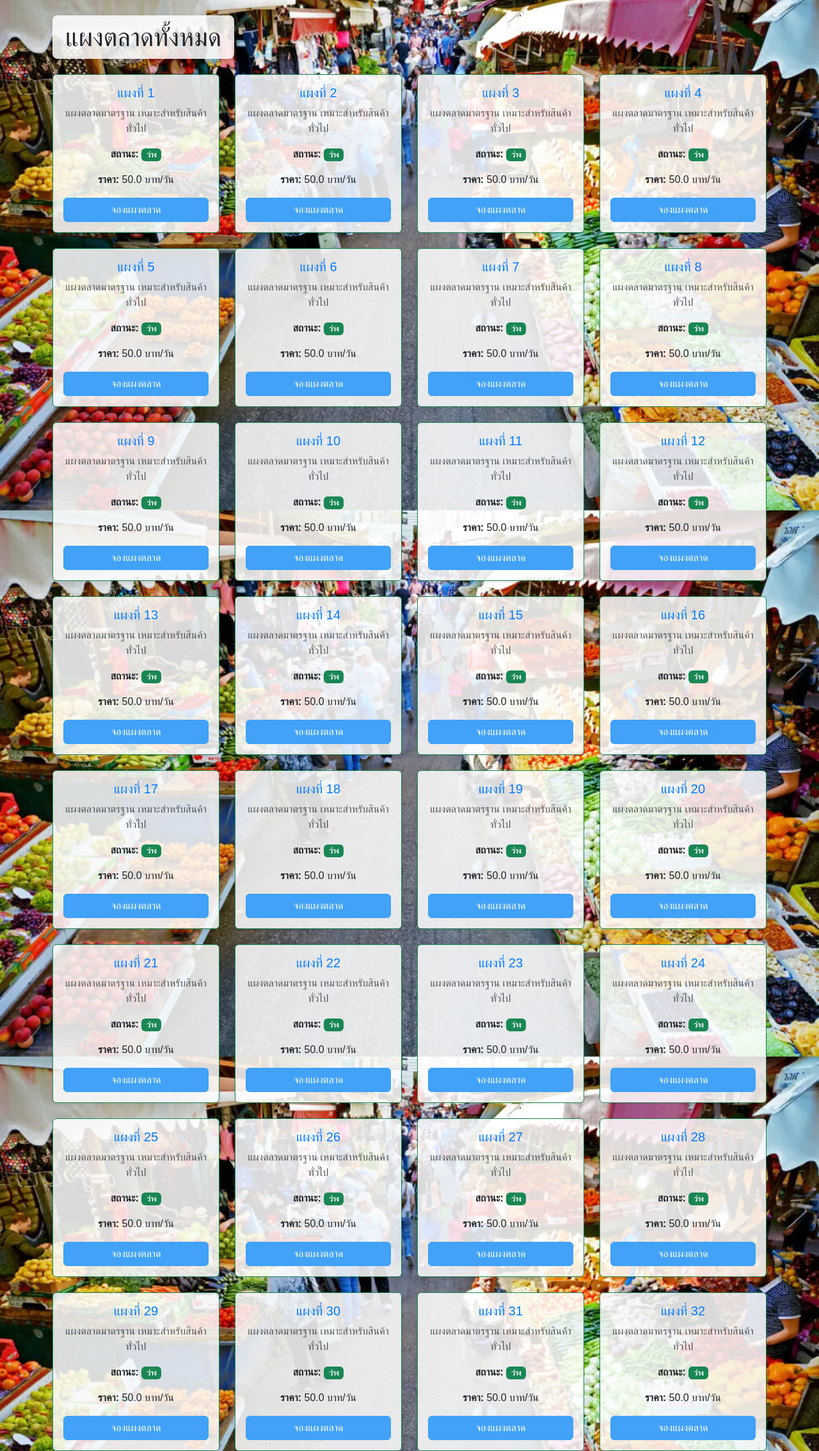
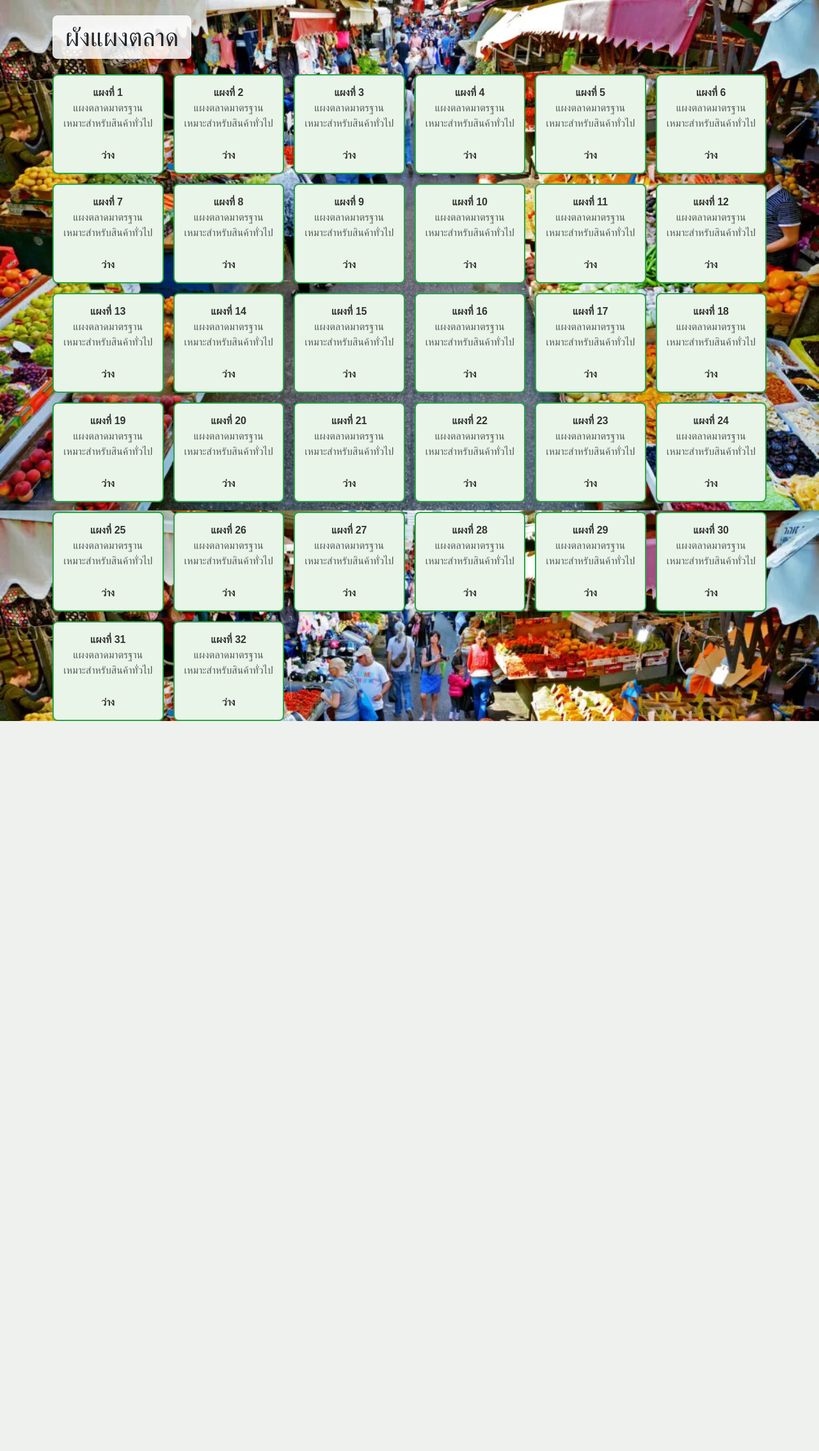
Before and after one commit to zutterjostar-dotcom/market-stall-booking-app, a Flask app: page / in a window 1280 px wide. Shown: the part 56-2324 px from the top of the page at 64% size. After the commit the page ends 1183 px from the top, so only its background shows below. Run offline with Flask 3, Linux system fonts and the light colour scheme; data comes from the database, SQL or seed files in the repository.

Commit message:
Changed index page to a map layout

```diff
--- a/static/css/style.css
+++ b/static/css/style.css
@@ -65,3 +65,48 @@ body {
     display: inline-block;
     margin-bottom: 20px;
 }
+
+/* โค้ดสำหรับผังแผงตลาด */
+.stall-map-container {
+    display: grid;
+    grid-template-columns: repeat(auto-fit, minmax(150px, 1fr));
+    gap: 15px;
+}
+
+.stall-box {
+    display: flex;
+    flex-direction: column;
+    align-items: center;
+    justify-content: center;
+    text-align: center;
+    padding: 15px;
+    border-radius: 8px;
+    box-shadow: 0 4px 6px rgba(0, 0, 0, 0.1);
+    color: #333;
+    text-decoration: none;
+    transition: transform 0.2s ease-in-out;
+}
+
+.stall-box:hover {
+    transform: translateY(-5px);
+}
+
+.stall-available {
+    background-color: #e9f5e9; /* สีเขียวอ่อน */
+    border: 2px solid #28a745; /* ขอบสีเขียว */
+}
+
+.stall-occupied {
+    background-color: #f8d7da; /* สีแดงอ่อน */
+    border: 2px solid #dc3545; /* ขอบสีแดง */
+}
+
+.stall-pending {
+    background-color: #fff3cd; /* สีเหลืองอ่อน */
+    border: 2px solid #ffc107; /* ขอบสีเหลือง */
+}
+
+.stall-status-text {
+    font-weight: bold;
+    margin-top: 10px;
+}
--- a/templates/index.html
+++ b/templates/index.html
@@ -3,37 +3,16 @@
 {% block title %}หน้าแรก{% endblock %}
 
 {% block content %}
-<h1 class="mb-4 market-title">แผงตลาดทั้งหมด</h1>
-<div class="row row-cols-1 row-cols-md-2 row-cols-lg-4 g-4">
+<h1 class="mb-4 market-title">ผังแผงตลาด</h1>
+
+<div class="stall-map-container">
     {% for item in stalls_with_status %}
-    <div class="col">
-        <div class="card h-100 shadow-sm border-{{ 'success' if item.status == 'available' else 'danger' }}">
-            <div class="card-body d-flex flex-column">
-                <h5 class="card-title text-center">{{ item.stall.name }}</h5>
-                <p class="card-text text-muted text-center">{{ item.stall.description }}</p>
-                <div class="mt-auto text-center">
-                    <p class="card-text">
-                        <strong>สถานะ:</strong>
-                        {% if item.status == 'available' %}
-                            <span class="badge bg-success">ว่าง</span>
-                        {% elif item.status == 'occupied' %}
-                            <span class="badge bg-danger">ไม่ว่าง</span>
-                        {% else %}
-                            <span class="badge bg-warning text-dark">ระหว่างดำเนินการ</span>
-                        {% endif %}
-                    </p>
-                    <p class="card-text">
-                        <strong>ราคา:</strong> {{ item.stall.price_per_day }} บาท/วัน
-                    </p>
-                    <div class="d-grid mt-3">
-                        <a href="{{ url_for('book_stall', stall_id=item.stall.id) }}" class="btn btn-primary {% if item.status != 'available' %}disabled{% endif %}">
-                            จองแผงตลาด
-                        </a>
-                    </div>
-                </div>
-            </div>
-        </div>
-    </div>
+    <a href="{{ url_for('book_stall', stall_id=item.stall.id) }}" class="stall-box {% if item.status == 'available' %}stall-available{% elif item.status == 'occupied' %}stall-occupied{% else %}stall-pending{% endif %}">
+        <strong>{{ item.stall.name }}</strong>
+        <p class="text-muted">{{ item.stall.description }}</p>
+        <span class="stall-status-text">{{ 'ว่าง' if item.status == 'available' else 'ไม่ว่าง' if item.status == 'occupied' else 'รอการอนุมัติ' }}</span>
+    </a>
     {% endfor %}
 </div>
+
 {% endblock %}
```
